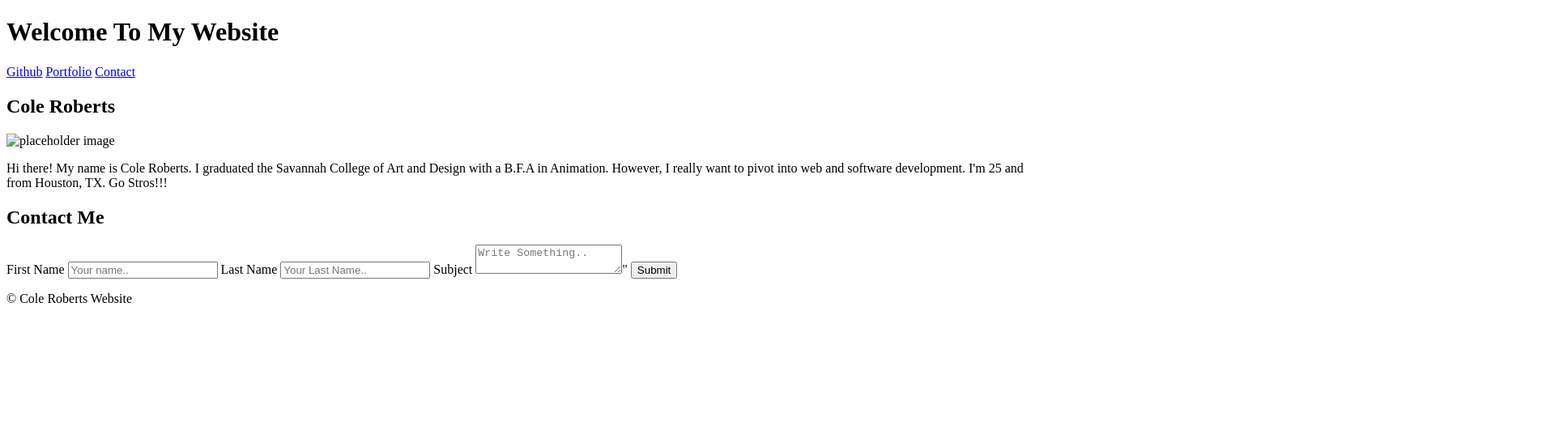
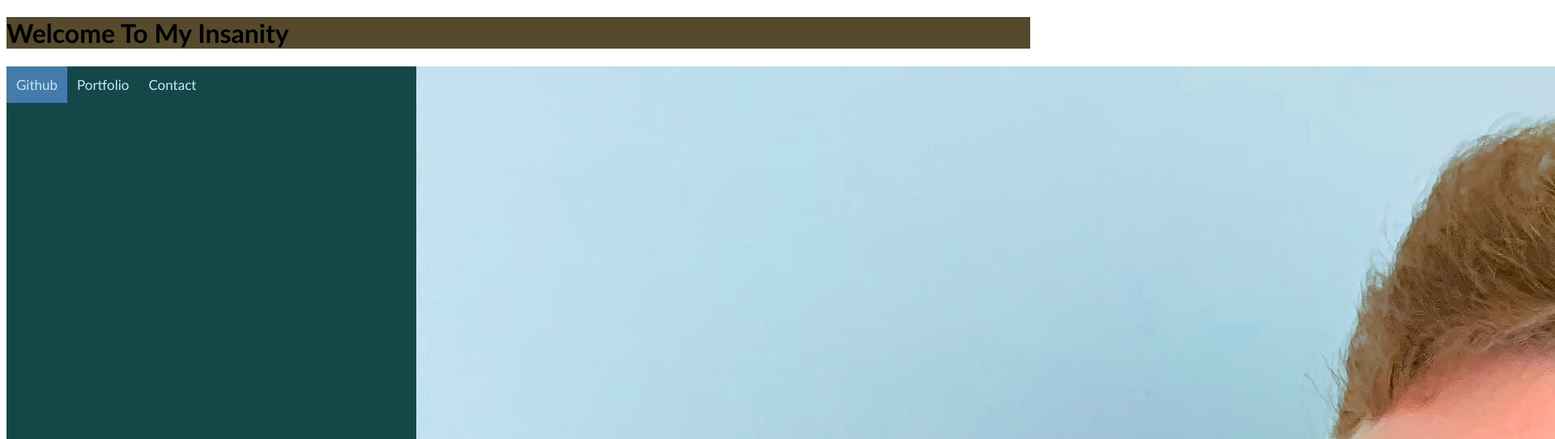
Before and after one commit to LemonDropping/mini-proj-1, a plain HTML site: page index.html in a window 1280 px wide. Shown: the top 542 px of the page at 81% size, 1920 px wide, since content can reach past the window. Drawn offline with Linux system fonts and the light colour scheme.

Commit message:
updated styling

```diff
--- a/assets/style.css
+++ b/assets/style.css
@@ -0,0 +1,59 @@
+* {
+    font-family:'Trebuchet MS', 'Lucida Sans Unicode', 'Lucida Grande', 'Lucida Sans', Arial, sans-serif
+}
+
+header{
+    background-color: rgb(86, 73, 44);
+}
+
+
+.body *{
+    background-color: bisque;
+}
+
+main {
+    background-color: rgb(20, 72, 72);
+}
+
+#profile-img {
+    display: block;
+    margin-left: auto;
+    margin-right: auto;
+    width: 20%;
+
+}
+
+footer {
+    color: rgb(86, 73, 44);
+    background-color: rgb(195, 226, 243);
+}
+
+.navbar {
+    width: 100%;
+    background-color: rgb(6, 86, 156);
+    color: rgb(176, 178, 180);
+}
+
+.navbar a {
+    float: left;
+    text-align: center;
+    padding: 12px;
+    color: rgb(206, 228, 246);
+    text-decoration: none;
+    font-size: 17px;
+}
+
+.navbar a:hover {
+    background-color: rgb(68, 123, 170);
+}
+
+.active {
+    background-color: rgb(68, 123, 170);
+}
+
+@media screen and (max-width: 500px) {
+    .navbar a {
+        float: none;
+        display: block;
+    }
+}
--- a/index.html
+++ b/index.html
@@ -10,7 +10,7 @@
 
 <body>
     <header class="header">
-        <h1><strong>Welcome To My Website</strong></h1>
+        <h1><strong>Welcome To My Insanity</strong></h1>
         <div class="navbar">
             <a class="active" href="#"><i class="fa fa-fw fa-github"></i> Github</a>
             <a href="#"><i class="fa fa-fw fa-Portfolio"></i>Portfolio</a>
@@ -19,9 +19,8 @@
     </header>
 <main class="main">
     <section>
-      <h2>Cole Roberts</h2>
        <div class="main" id="profile-img">
-         <img src="./assets/cole linkedin-min.jpg" alt="placeholder image" width="400px">
+         <img src="./assets/cole linkedin-min.jpg" alt="placeholder image">
              <p class="main" id="img-p">Hi there! My name is Cole Roberts. I graduated the
                 Savannah College of Art and Design with a B.F.A in
                 Animation. However, I really want to pivot into web and
```
Also changed, not shown: assets/cole linkedin-min.jpg (added), 1 other file.
